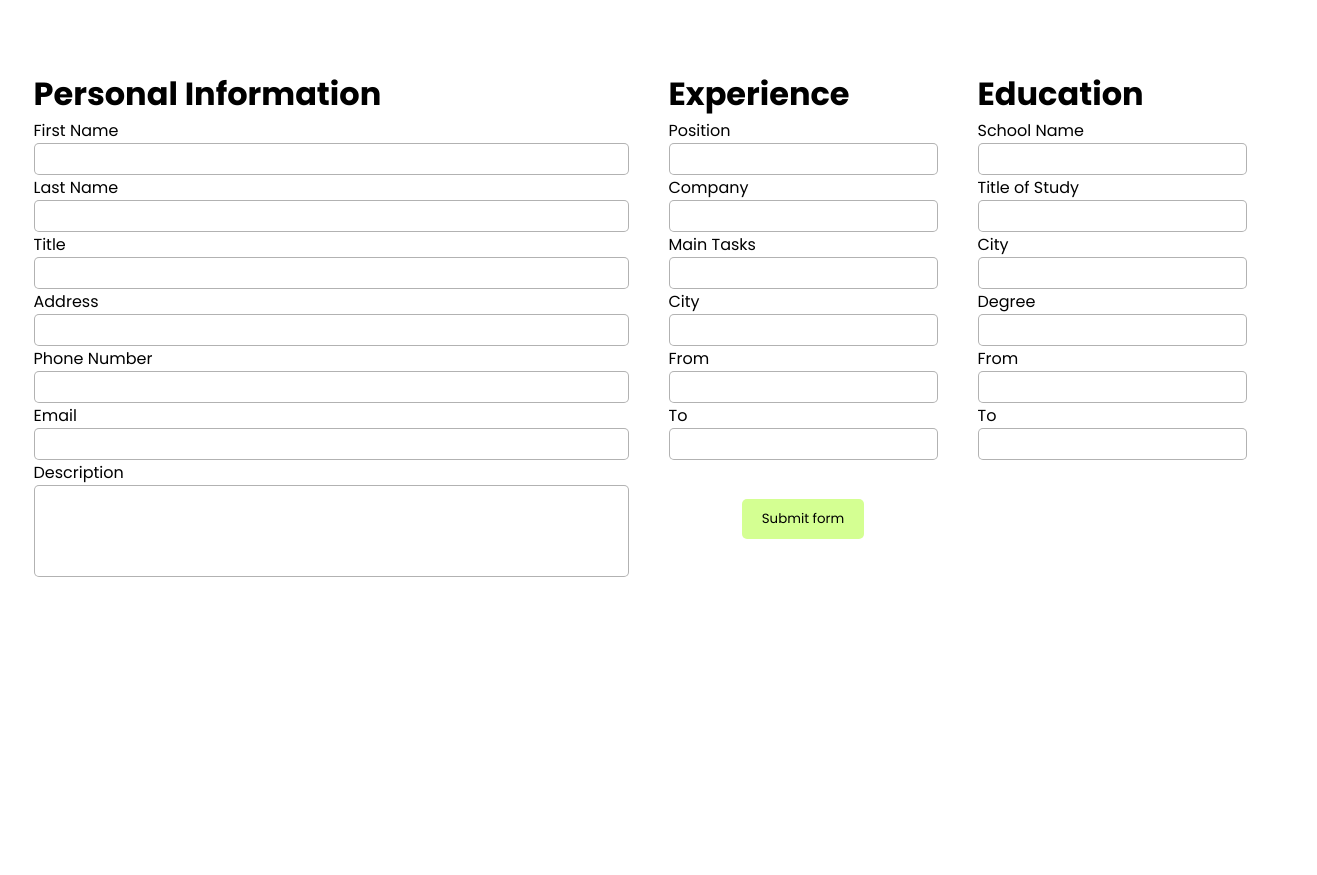
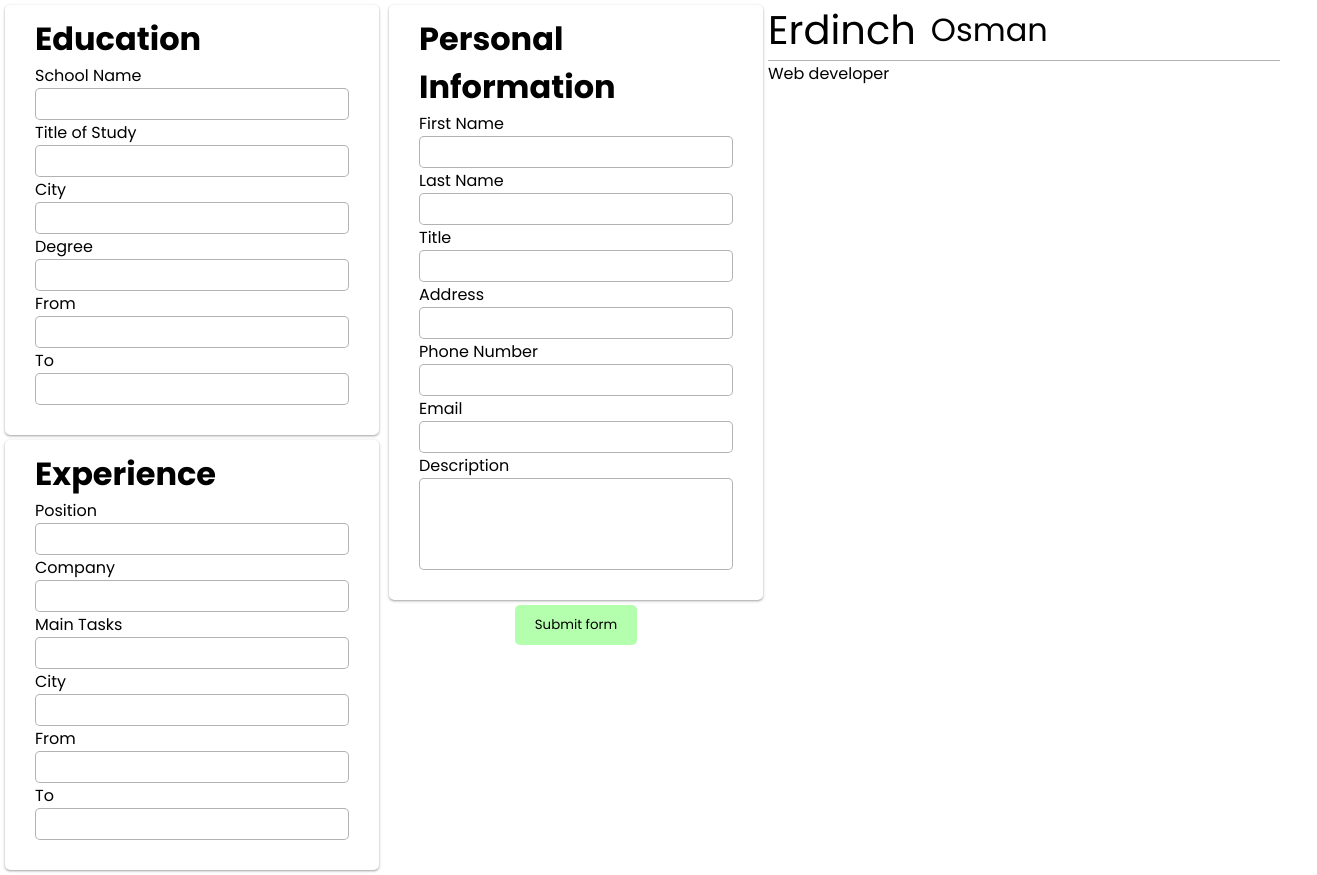
Before and after one commit to Zirenhub/CVApplication, a React (Create React App) app: page / in a window 1280 px wide. Shown: the whole page, 1317 px wide, since content can reach past the window. Before the commit the page ends 800 px from the top, so only its background shows below. Built offline with nearby package versions, Linux system fonts and the light colour scheme.

Commit message:
styling cv preview

```diff
--- a/src/App.css
+++ b/src/App.css
@@ -10,22 +10,25 @@
 }
 
 .main-container {
-    display: flex;
-    flex-direction: column;
-    justify-content: center;
-    align-items: center;
+    display: grid;
+    grid-template-columns: 60% 40%;
 }
 
 .forum {
     display: grid;
-    grid-template-columns: repeat(3, 1fr);
-    padding: 50px;
+    grid-template-columns: 50% 50%;
+    justify-content: center;
 }
 
 .form-container {
     display: flex;
     flex-direction: column;
-    padding: 20px;
+    padding: 10px 30px;
+    padding-bottom: 30px;
+    margin: 5px;
+    /* width: 50%; */
+    border-radius: 5px;
+    box-shadow: 0 1px 3px 0 rgb(0 0 0 / 0.3), 0 1px 2px -1px rgb(0 0 0 / 0.3);
 }
 
 .form-fields-container {
@@ -62,7 +65,7 @@ textarea {
     -moz-box-shadow: none;
     -webkit-box-shadow: none;
     border: none;
-    background-color: rgb(212, 255, 146);
+    background-color: rgb(179, 255, 173);
     cursor: pointer;
     transition: ease-in-out 60ms;
 }
@@ -70,3 +73,30 @@ textarea {
 #submitButton:active {
     transform: scale(0.95);
 }
+
+
+.cv-preview-container {
+    display: grid;
+    grid-template-columns: 50% 50%;
+}
+
+.name-container {
+    display: grid;
+    grid-template-rows: 1fr 1fr;
+    grid-column: 1 / -1;
+}
+
+.first-last-container {
+    display: flex;
+    align-items: center;
+    border-bottom: 1px solid rgba(0, 0, 0, 0.3)
+}
+
+.first-last-container p:first-of-type {
+    padding-right: 15px;
+    font-size: 2.5rem;
+}
+
+.first-last-container p:last-child {
+    font-size: 2rem;
+}
--- a/src/App.js
+++ b/src/App.js
@@ -1,9 +1,9 @@
 import React from 'react';
-// import { useState } from 'react';
 import './App.css';
 import PersonalInfo from './components/PersonalInfo';
 import Experience from './components/Experience';
 import Education from './components/Education';
+import Preview from './components/Preview';
 
 class App extends React.Component {
   constructor() {
@@ -72,10 +72,22 @@ class App extends React.Component {
     return (
       <div className="main-container">
         <form onSubmit={this.onSubmitForm} className="forum">
-          <PersonalInfo onChange={this.handleChange} />
-          <Experience onChange={this.handleChange} />
-          <Education onChange={this.handleChange} />
+          <div>
+            <Education onChange={this.handleChange} />
+            <Experience onChange={this.handleChange} />
+          </div>
+          <div>
+            <PersonalInfo onChange={this.handleChange} />
+            <div className="submit-button">
+              <button type="submit" id="submitButton">
+                Submit form
+              </button>
+            </div>
+          </div>
         </form>
+        <div>
+          <Preview />
+        </div>
       </div>
     );
   }
--- a/src/components/Experience.js
+++ b/src/components/Experience.js
@@ -22,11 +22,6 @@ const Experience = (props) => {
         <label htmlFor="to">To</label>
         <input type="text" id="to" />
       </div>
-      <div className="submit-button">
-        <button type="submit" id="submitButton">
-          Submit form
-        </button>
-      </div>
     </div>
   );
 };
--- /dev/null
+++ b/src/components/Preview.js
@@ -0,0 +1,21 @@
+const Preview = () => {
+  return (
+    <div className="cv-preview-container">
+      {/* <div>
+        <h4>CV Generator</h4>
+      </div> */}
+      <div className="name-container">
+        <div className="first-last-container">
+          <p>Erdinch</p>
+          <p>Osman</p>
+        </div>
+        <div>
+          <p>Web developer</p>
+        </div>
+      </div>
+      <div></div>
+    </div>
+  );
+};
+
+export default Preview;
```
